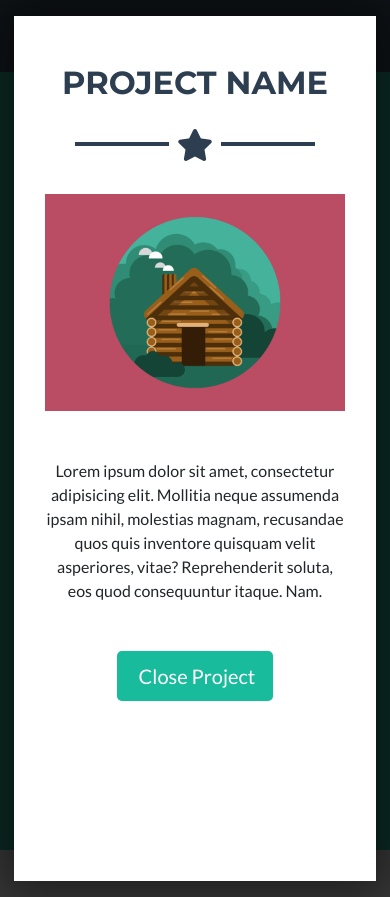
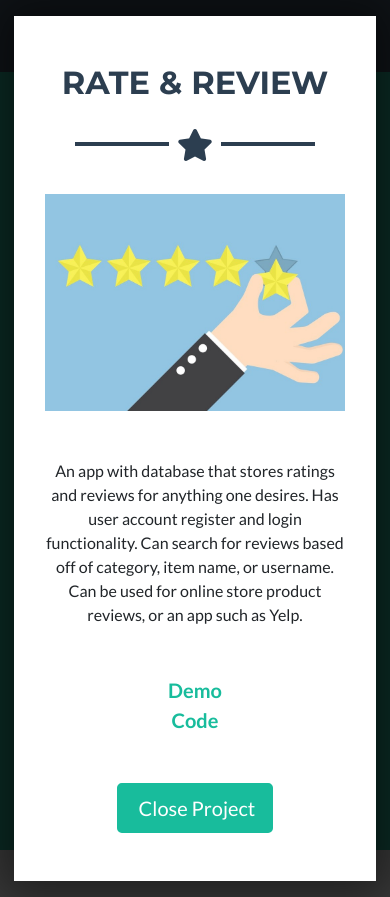
Before and after one commit to stephenrs6/stephen-sung-portfolio, a PHP site: page / in a window 390 px wide, after a click that opens the changed part. Run offline with PHP 8.4, Linux system fonts and the light colour scheme; some libraries are stand-ins or nearby versions.

Commit message:
content finished, have yet to add animations

```diff
--- a/css/freelancer.css
+++ b/css/freelancer.css
@@ -84,6 +84,11 @@ ul {
   transition: transform .5s;
 }
 
+.icon-div {
+  width: 70%;
+  margin: auto;
+}
+
 .colored:hover {
   -webkit-transform: scale(1.4);
   -moz-transform: scale(1.4);
@@ -92,7 +97,7 @@ ul {
 }
 
 .icon-div {
-  font-size: 45px;
+  font-size: 65px;
 }
 
 section {
@@ -313,6 +318,14 @@ header.masthead h2 {
     font-size: 3rem;
   }
 }
+@media (max-width: 768px) {
+.bonus{
+    width: 90%;
+  }
+  .icon-div{
+    width: 80%;
+  }
+}
 
 .floating-label-form-group {
   position: relative;
@@ -434,7 +447,12 @@ a:focus, a:hover, a:active {
   border-color: #1a252f;
 }
 
-.icon-div {
+.code-links {
+  margin: auto;
   width: 50%;
-  margin: auto;
+  text-align: center;
 }
+
+.badge-light {
+  font-size: .5rem;
+}
--- a/index.html
+++ b/index.html
@@ -157,9 +159,15 @@
             <div class="portfolio-item-caption d-flex position-absolute h-100 w-100">
               <div class="portfolio-item-caption-content my-auto w-100 text-center text-white">
                 <i class="fas fa-search-plus fa-3x"></i>
+                <h3>Rate &amp; Review</h3>
+                <span class="badge badge-light">HTML5</span>
+                <span class="badge badge-light">JavaScript</span>
+                <span class="badge badge-light">jQuery</span>
+                <span class="badge badge-light">Express</span>
+                <span class="badge badge-light">Sequelize</span>
               </div>
             </div>
-            <img class="img-fluid" src="img/portfolio/cabin.png" alt="">
+            <img class="img-fluid" src="img/portfolio/rating.jpeg" alt="">
           </a>
         </div>
         <div class="col-md-6 col-lg-4">
@@ -315,12 +348,25 @@
       <div class="container text-center">
         <div class="row">
           <div class="col-lg-8 mx-auto">
-            <h2 class="text-secondary text-uppercase mb-0">Project Name</h2>
+            <h2 class="text-secondary text-uppercase mb-0">Rate &amp; Review</h2>
             <hr class="star-dark mb-5">
-            <img class="img-fluid mb-5" src="img/portfolio/cabin.png" alt="">
-            <p class="mb-5">Lorem ipsum dolor sit amet, consectetur adipisicing elit. Mollitia neque assumenda ipsam nihil, molestias magnam,
-              recusandae quos quis inventore quisquam velit asperiores, vitae? Reprehenderit soluta, eos quod consequuntur
-              itaque. Nam.</p>
+            <img class="img-fluid mb-5" src="img/portfolio/rating.jpeg" alt="">
+            <p class="mb-5">An app with database that stores ratings and reviews for anything one desires. Has user account register and
+              login functionality. Can search for reviews based off of category, item name, or username. Can be used for
+              online store product reviews, or an app such as Yelp.</p>
+            <ul class="list-inline item-details code-links">
+              <li>
+                <strong>
+                  <a href="http://rating-reader.herokuapp.com/">Demo</a>
+                </strong>
+              </li>
+              <li>
+                <strong>
+                  <a href="https://github.com/stephenrs6/rating-reader">Code</a>
+                </strong>
+              </li>
+            </ul>
+            <br></br>
             <a class="btn btn-primary btn-lg rounded-pill portfolio-modal-dismiss" href="#">
               <i class="fa fa-close"></i>
               Close Project</a>
@@ -339,12 +385,32 @@
       <div class="container text-center">
         <div class="row">
           <div class="col-lg-8 mx-auto">
-            <h2 class="text-secondary text-uppercase mb-0">Project Name</h2>
+            <h2 class="text-secondary text-uppercase mb-0">Train Scheduler</h2>
             <hr class="star-dark mb-5">
-            <img class="img-fluid mb-5" src="img/portfolio/cake.png" alt="">
-            <p class="mb-5">Lorem ipsum dolor sit amet, consectetur adipisicing elit. Mollitia neque assumenda ipsam nihil, molestias magnam,
-              recusandae quos quis inventore quisquam velit asperiores, vitae? Reprehenderit soluta, eos quod consequuntur
-              itaque. Nam.</p>
+            <img class="img-fluid mb-5" src="img/portfolio/train.jpg" alt="">
+            <div class="project description">
+              <p>
+                Similar to a jumbotron at the train station, this real-time database application incorporates Moment.js and a Google Firebase
+                to host arrival and departure data. Provides real-time information about various trains, namely their arrival
+                times, and time-to-arrival from current time. Users may enter additional trains to track, with changes being
+                reflected on the page in real time. The application was built using Google Firebase, Bootstrap, jQuery, and
+                MomentJS.
+              </p>
+            </div>
+
+            <ul class="list-inline item-details code-links">
+              <li>
+                <strong>
+                  <a href="https://stephenrs6.github.io/Train-Scheduler/">Demo</a>
+                </strong>
+              </li>
+              <li>
+                <strong>
+                  <a href="https://github.com/stephenrs6/Train-Scheduler">Code</a>
+                </strong>
+              </li>
+            </ul>
+            <br></br>
             <a class="btn btn-primary btn-lg rounded-pill portfolio-modal-dismiss" href="#">
               <i class="fa fa-close"></i>
               Close Project</a>
@@ -363,12 +429,24 @@
       <div class="container text-center">
         <div class="row">
           <div class="col-lg-8 mx-auto">
-            <h2 class="text-secondary text-uppercase mb-0">Project Name</h2>
+            <h2 class="text-secondary text-uppercase mb-0">Gem Collector</h2>
             <hr class="star-dark mb-5">
-            <img class="img-fluid mb-5" src="img/portfolio/circus.png" alt="">
-            <p class="mb-5">Lorem ipsum dolor sit amet, consectetur adipisicing elit. Mollitia neque assumenda ipsam nihil, molestias magnam,
-              recusandae quos quis inventore quisquam velit asperiores, vitae? Reprehenderit soluta, eos quod consequuntur
-              itaque. Nam.</p>
+            <img class="img-fluid mb-5" src="img/portfolio/gem.jpg" alt="">
+            <p class="mb-5">A simple Javascript game. Players collect different colored gems of different unknown values, and attempt to
+              match a predetermined value to win.</p>
+            <ul class="list-inline item-details code-links">
+              <li>
+                <strong>
+                  <a href="https://stephenrs6.github.io/Gem-Collector/">Demo</a>
+                </strong>
+              </li>
+              <li>
+                <strong>
+                  <a href="https://github.com/stephenrs6/Gem-Collector">Code</a>
+                </strong>
+              </li>
+            </ul>
+            <br></br>
             <a class="btn btn-primary btn-lg rounded-pill portfolio-modal-dismiss" href="#">
               <i class="fa fa-close"></i>
               Close Project</a>
@@ -387,12 +465,23 @@
       <div class="container text-center">
         <div class="row">
           <div class="col-lg-8 mx-auto">
-            <h2 class="text-secondary text-uppercase mb-0">Project Name</h2>
+            <h2 class="text-secondary text-uppercase mb-0">Trivia Game</h2>
             <hr class="star-dark mb-5">
-            <img class="img-fluid mb-5" src="img/portfolio/game.png" alt="">
-            <p class="mb-5">Lorem ipsum dolor sit amet, consectetur adipisicing elit. Mollitia neque assumenda ipsam nihil, molestias magnam,
-              recusandae quos quis inventore quisquam velit asperiores, vitae? Reprehenderit soluta, eos quod consequuntur
-              itaque. Nam.</p>
+            <img class="img-fluid mb-5" src="img/portfolio/geo.jpg" alt="">
+            <p class="mb-5">A simple Geography Trivia game using JavaScript and jQuery for logic and manipulating the DOM.</p>
+            <ul class="list-inline item-details code-links">
+              <li>
+                <strong>
+                  <a href="https://stephenrs6.github.io/Trivia-Game/">Demo</a>
+                </strong>
+              </li>
+              <li>
+                <strong>
+                  <a href="https://github.com/stephenrs6/Trivia-Game">Code</a>
+                </strong>
+              </li>
+            </ul>
+            <br></br>
             <a class="btn btn-primary btn-lg rounded-pill portfolio-modal-dismiss" href="#">
               <i class="fa fa-close"></i>
               Close Project</a>
@@ -411,12 +500,14 @@
       <div class="container text-center">
         <div class="row">
           <div class="col-lg-8 mx-auto">
-            <h2 class="text-secondary text-uppercase mb-0">Project Name</h2>
+            <h2 class="text-secondary text-uppercase mb-0">Live Music Finder</h2>
             <hr class="star-dark mb-5">
-            <img class="img-fluid mb-5" src="img/portfolio/safe.png" alt="">
-            <p class="mb-5">Lorem ipsum dolor sit amet, consectetur adipisicing elit. Mollitia neque assumenda ipsam nihil, molestias magnam,
-              recusandae quos quis inventore quisquam velit asperiores, vitae? Reprehenderit soluta, eos quod consequuntur
-              itaque. Nam.</p>
+            <img class="img-fluid mb-5" src="img/portfolio/music.jpg" alt="">
+            <p class="mb-5">A search engine for upcoming music events and concerts in your area. Presents users with an interface that searches
+              for and displays artists performing live in the area, as well as similar artists. For each result, a visual
+              graphic is shown in a carousel slideshow with show information such as date, time, location, and links to purchase
+              tickets.</p>
+              <p><i>* UPDATE: The MusicGraph API is currently down, leading to no search results based on how we designed the JSON flow. To generate results, feel free to input artists into the "artists" array, and run the "searchBandsinTown" function with the array passed in as a parameter (loop through the array).</i></p>
             <a class="btn btn-primary btn-lg rounded-pill portfolio-modal-dismiss" href="#">
               <i class="fa fa-close"></i>
               Close Project</a>
@@ -435,12 +526,10 @@
       <div class="container text-center">
         <div class="row">
           <div class="col-lg-8 mx-auto">
-            <h2 class="text-secondary text-uppercase mb-0">Project Name</h2>
+            <h2 class="text-secondary text-uppercase mb-0">Traffic Roots Ad Network</h2>
             <hr class="star-dark mb-5">
-            <img class="img-fluid mb-5" src="img/portfolio/submarine.png" alt="">
-            <p class="mb-5">Lorem ipsum dolor sit amet, consectetur adipisicing elit. Mollitia neque assumenda ipsam nihil, molestias magnam,
-              recusandae quos quis inventore quisquam velit asperiores, vitae? Reprehenderit soluta, eos quod consequuntur
-              itaque. Nam.</p>
+            <img class="img-fluid mb-5" src="img/portfolio/tree.jpg" alt="">
+            <p class="mb-5">Please contact for more information.</p>
             <a class="btn btn-primary btn-lg rounded-pill portfolio-modal-dismiss" href="#">
               <i class="fa fa-close"></i>
               Close Project</a>
```
Also changed, not shown: other parts of index.html (+41 -14 lines), img/portfolio/Tree.jpg (added), img/portfolio/cabin.png (deleted), img/portfolio/cake.png (deleted), img/portfolio/circus.png (deleted), img/portfolio/game.png (deleted), img/portfolio/gem.jpg (added), img/portfolio/geo.jpg (added), img/portfolio/music.jpg (added), img/portfolio/rating.jpeg (added), img/portfolio/safe.png (deleted), img/portfolio/submarine.png (deleted), img/portfolio/train.jpg (added), vendor/bootstrap/css/bootstrap.css.
